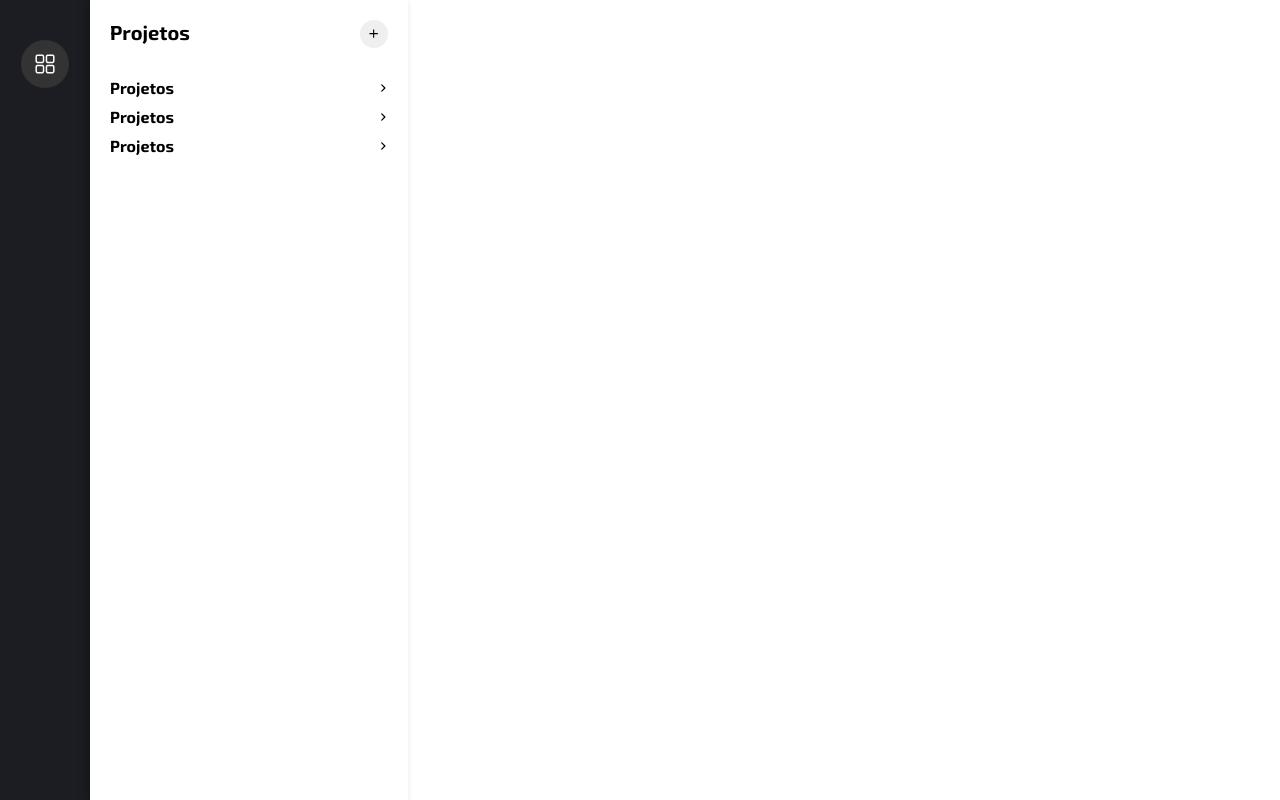
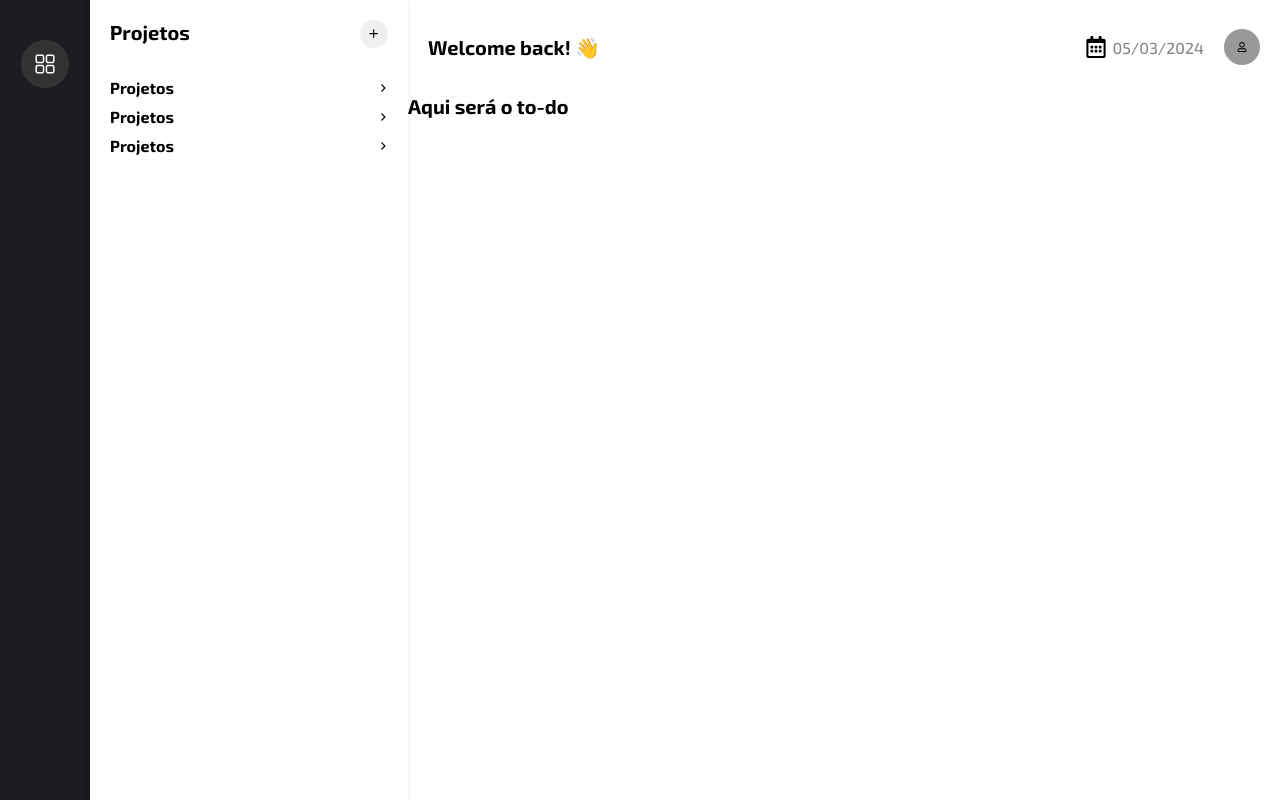
Before and after one commit to eduardorocham/to-do-list, a Next.js app: page /dashboard in a window 1280 px wide. Built offline with nearby package versions, Linux system fonts and the light colour scheme.

Commit message:
header created

```diff
--- a/src/components/Layout/Layout.module.css
+++ b/src/components/Layout/Layout.module.css
@@ -1,3 +1,11 @@
+.area {
+  display: flex;
+}
+
 .left_area {
   display: flex;
 }
+
+.right_area {
+  width: 100%;
+}
--- a/src/components/Layout/index.tsx
+++ b/src/components/Layout/index.tsx
@@ -1,14 +1,26 @@
 import styles from './Layout.module.css'
+// Modules
+import { ReactNode } from 'react'
+// Components
 import { SideBar } from '../partials/SideBar'
 import { Projects } from '../partials/Projects'
+import { Header } from '../partials/Header'
 
-export const Layout = () => {
+interface LayoutProps {
+  children: ReactNode
+}
+
+export const Layout = ({ children }: LayoutProps) => {
   return (
-    <main>
+    <main className={styles.area}>
       <div className={styles.left_area}>
         <SideBar />
         <Projects />
       </div>
+      <div className={styles.right_area}>
+        <Header />
+        {children}
+      </div>
     </main>
   )
 }
--- /dev/null
+++ b/src/components/partials/Header/Header.module.css
@@ -0,0 +1,46 @@
+.header {
+  width: 100%;
+  height: 9.4rem;
+  padding: 1.5rem 2rem;
+  display: flex;
+  justify-content: space-between;
+  align-items: center;
+}
+
+.welcome {
+  font-size: 2rem;
+  font-weight: 700;
+}
+
+.right {
+  display: flex;
+  align-items: center;
+  gap: 2rem;
+}
+
+.calendar {
+  display: flex;
+  align-items: center;
+  gap: 0.5rem;
+}
+
+.calendar svg {
+  width: 2.2rem;
+  height: 2.2rem;
+}
+
+.calendar div {
+  font-size: 1.6rem;
+  font-weight: 500;
+  color: var(--title-gray);
+}
+
+.profile {
+  width: 3.6rem;
+  height: 3.6rem;
+  background-color: #999;
+  border-radius: 50%;
+  display: flex;
+  justify-content: center;
+  align-items: center;
+}
--- /dev/null
+++ b/src/components/partials/Header/index.tsx
@@ -0,0 +1,21 @@
+import styles from './Header.module.css'
+import { getCurrentDate } from '@/utils/getCurrentDate'
+import { FaRegCalendarAlt } from 'react-icons/fa'
+import { FaRegUser } from 'react-icons/fa'
+
+export const Header = () => {
+  return (
+    <header className={styles.header}>
+      <div className={styles.welcome}>Welcome back! 👋</div>
+      <div className={styles.right}>
+        <div className={styles.calendar}>
+          <FaRegCalendarAlt />
+          <div>{getCurrentDate()}</div>
+        </div>
+        <div className={styles.profile}>
+          <FaRegUser />
+        </div>
+      </div>
+    </header>
+  )
+}
--- a/src/components/partials/Projects/Item/Item.module.css
+++ b/src/components/partials/Projects/Item/Item.module.css
@@ -46,5 +46,5 @@
   padding: 1rem;
   font-size: 1.6rem;
   font-weight: 500;
-  color: #888;
+  color: var(--title-gray);
 }
--- a/src/pages/dashboard/index.tsx
+++ b/src/pages/dashboard/index.tsx
@@ -1,7 +1,11 @@
 import { Layout } from '@/components/Layout'
 
 const Dashboard = () => {
-  return <Layout></Layout>
+  return (
+    <Layout>
+      <h1>Aqui será o to-do</h1>
+    </Layout>
+  )
 }
 
 export default Dashboard
--- a/src/styles/global.css
+++ b/src/styles/global.css
@@ -2,6 +2,7 @@
   --primary-black: #1c1d22;
   --primary-gray: #eeeeee;
   --white: #fff;
+  --title-gray: #888;
 }
 
 * {
--- /dev/null
+++ b/src/utils/getCurrentDate.tsx
@@ -0,0 +1,12 @@
+export const getCurrentDate = () => {
+  const date = new Date()
+
+  const day = date.getDate()
+  const month = date.getMonth() + 1
+  const year = date.getFullYear()
+
+  const dayString = day <= 9 ? `0${day}` : day
+  const monthString = month <= 9 ? `0${month}` : month
+
+  return `${dayString}/${monthString}/${year}`
+}
```
